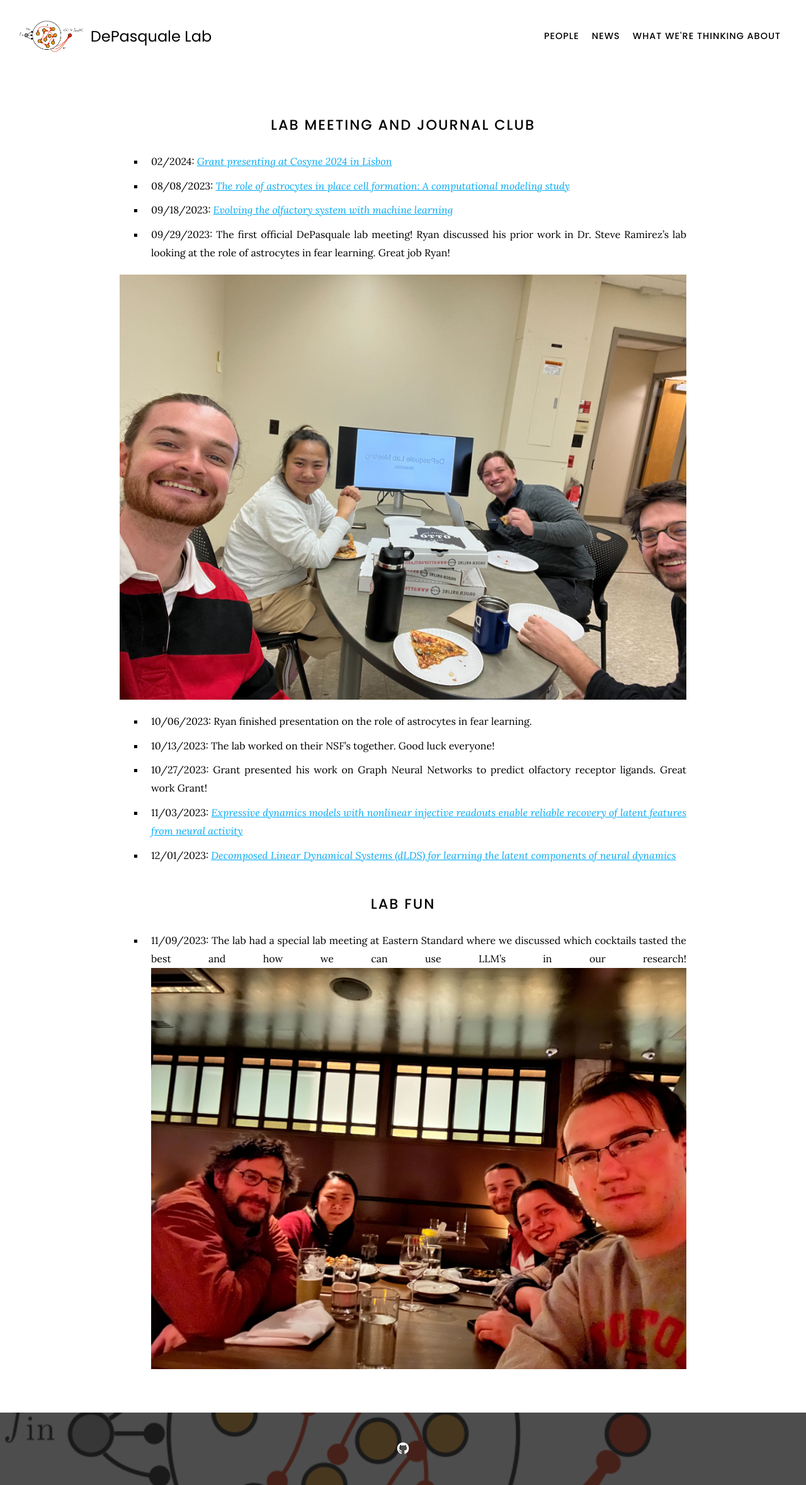
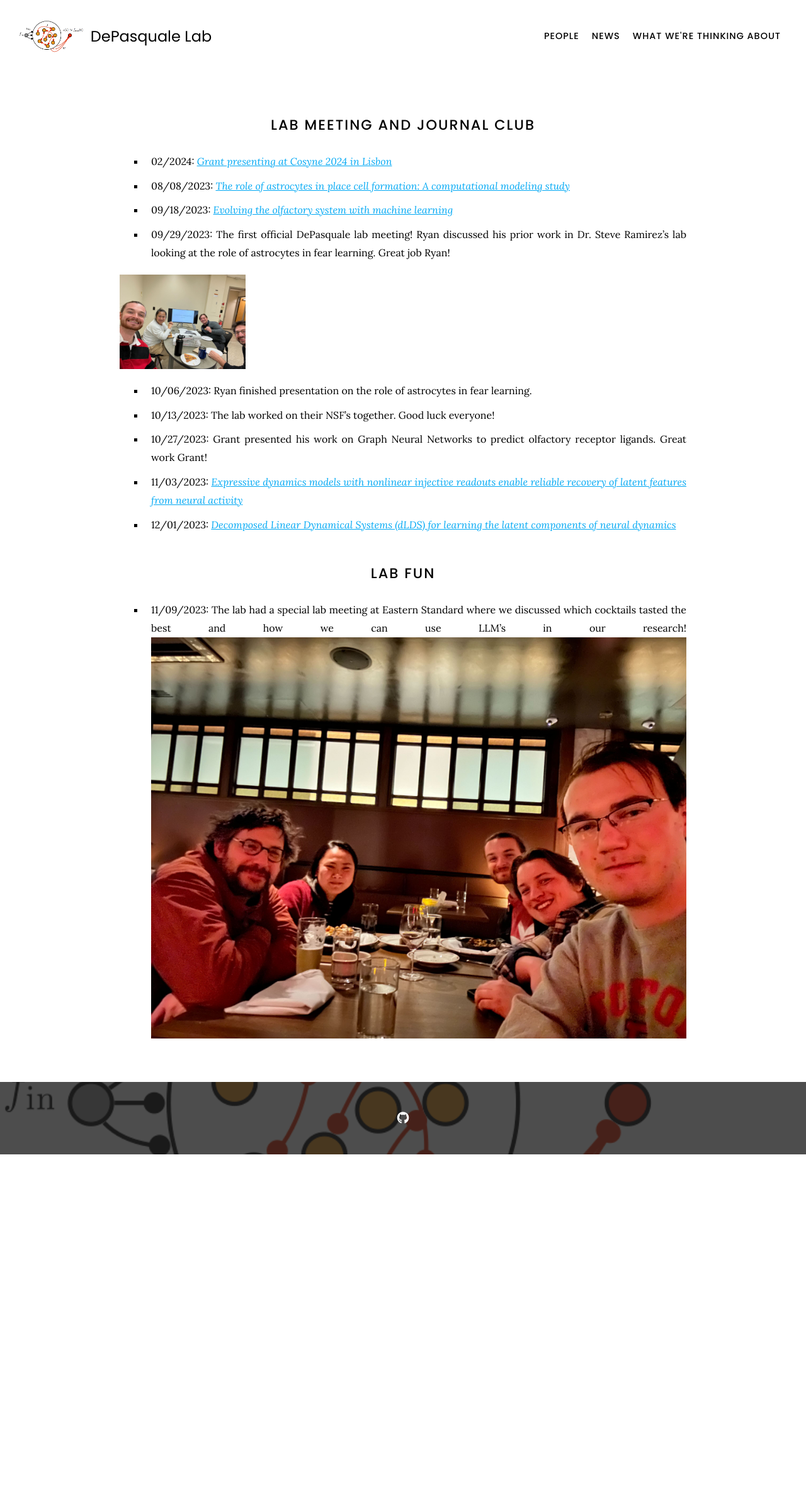
Before and after one commit to GrantMcConachie/depasquale-lab.github.io, a Jekyll site: the page built from current_events/index.md, in a window 1280 px wide. Shown: the whole page at 63% size. Built offline with Jekyll 4.4.1, drawn with Linux system fonts in a browser that asks for light colours; nearby versions of some CDN libraries; a style sheet for code colours, icons or effects is not loaded; after the commit the page ends 1833 px from its top, so only the background shows below that.

Commit message:
change image size

```diff
--- a/current_events/index.md
+++ b/current_events/index.md
@@ -14,7 +14,7 @@ Lab Meeting and Journal Club
 
 * 09/29/2023: The first official DePasquale lab meeting! Ryan discussed his prior work in Dr. Steve Ramirez's lab looking at the role of astrocytes in fear learning. Great job Ryan!
 
-![Jclub](/images/depaq_jclub_ryan.jpg)
+<img src="/images/depaq_jclub_ryan.jpg" width="200">
 
 * 10/06/2023: Ryan finished presentation on the role of astrocytes in fear learning.
 
```
